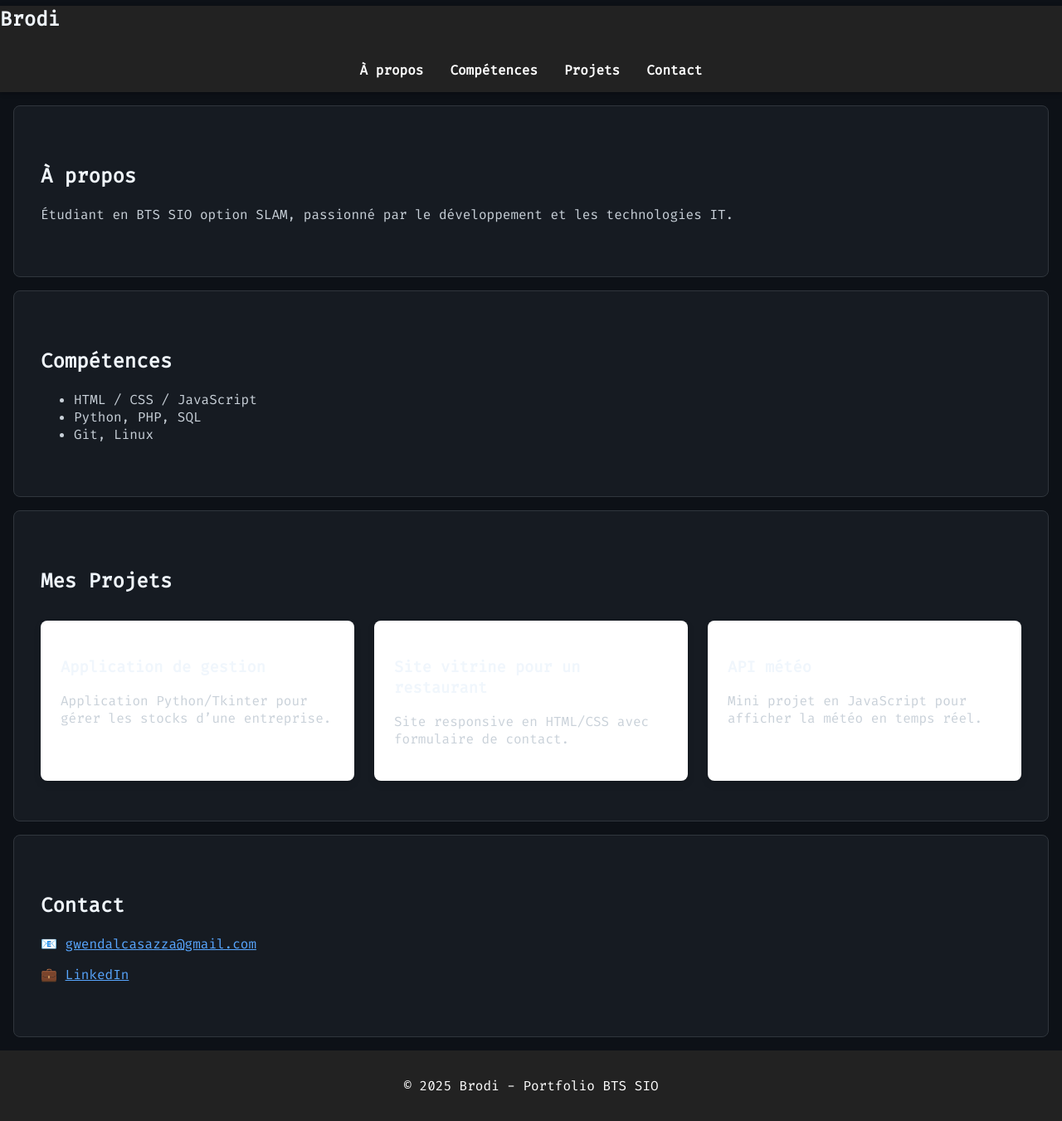
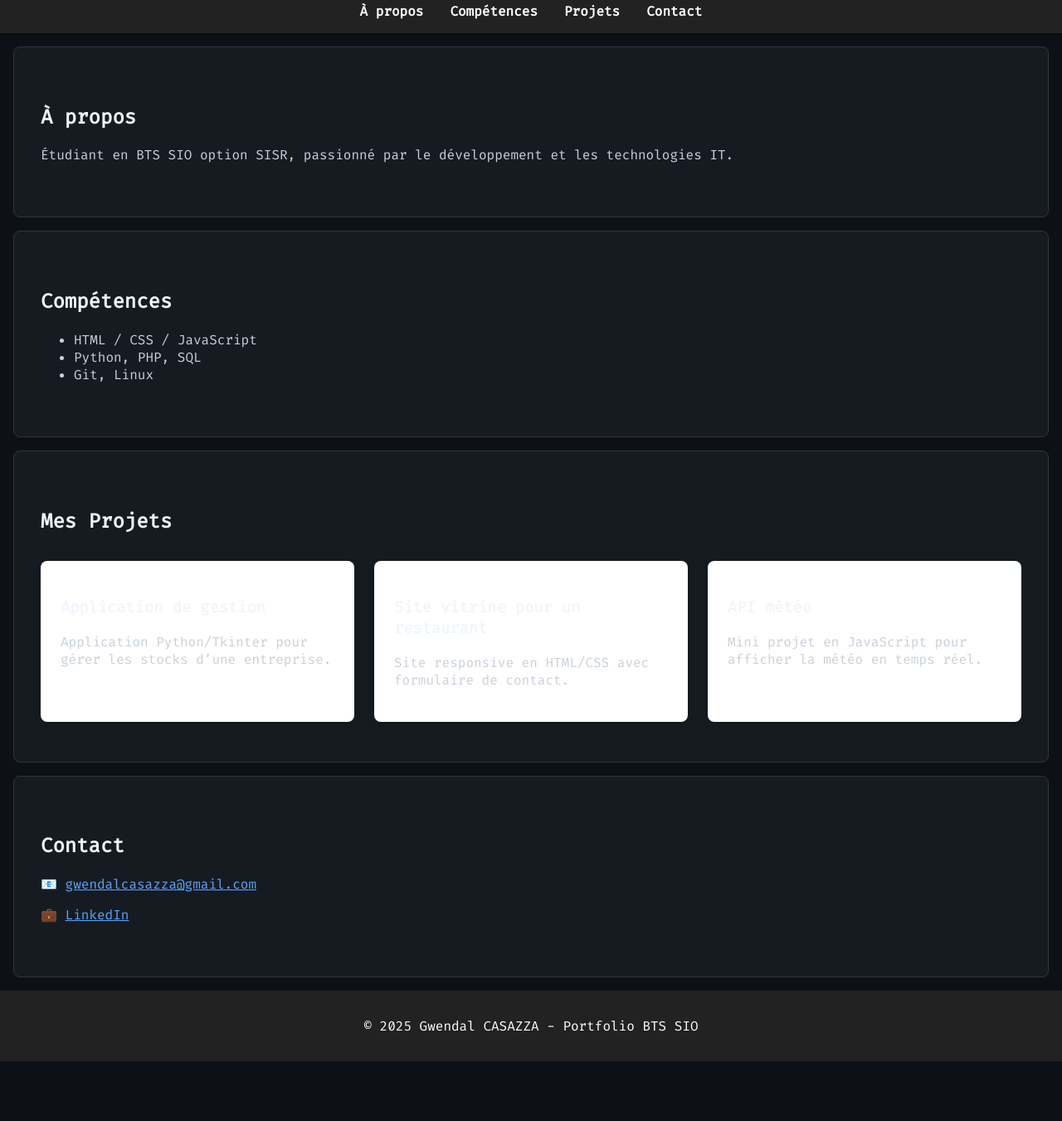
Before and after one commit to TerakiUA/Portfolio-Gwendal-Casazza, a plain HTML site: page index.html in a window 1280 px wide. Shown: the part 469-1820 px from the top of the page at 83% size. After the commit the page ends 1748 px from the top, so only its background shows below. Drawn offline with Linux system fonts and the light colour scheme.

Commit message:
modified:   index.html

```diff
--- a/index.html
+++ b/index.html
@@ -20,7 +20,6 @@
 <body>
   <header class="nav-bar">
     <nav>
-      <h1>Brodi</h1>
       <ul>
         <li><a href="#about">À propos</a></li>
         <li><a href="#skills">Compétences</a></li>
@@ -32,7 +31,7 @@
 
   <section id="about">
     <h2>À propos</h2>
-    <p>Étudiant en BTS SIO option SLAM, passionné par le développement et les technologies IT.</p>
+    <p>Étudiant en BTS SIO option SISR, passionné par le développement et les technologies IT.</p>
   </section>
 
   <section id="skills">
@@ -69,7 +68,7 @@
   </section>
 
   <footer>
-    <p>© 2025 Brodi - Portfolio BTS SIO</p>
+    <p>© 2025 Gwendal CASAZZA - Portfolio BTS SIO</p>
   </footer>
 </body>
 </html>
```
